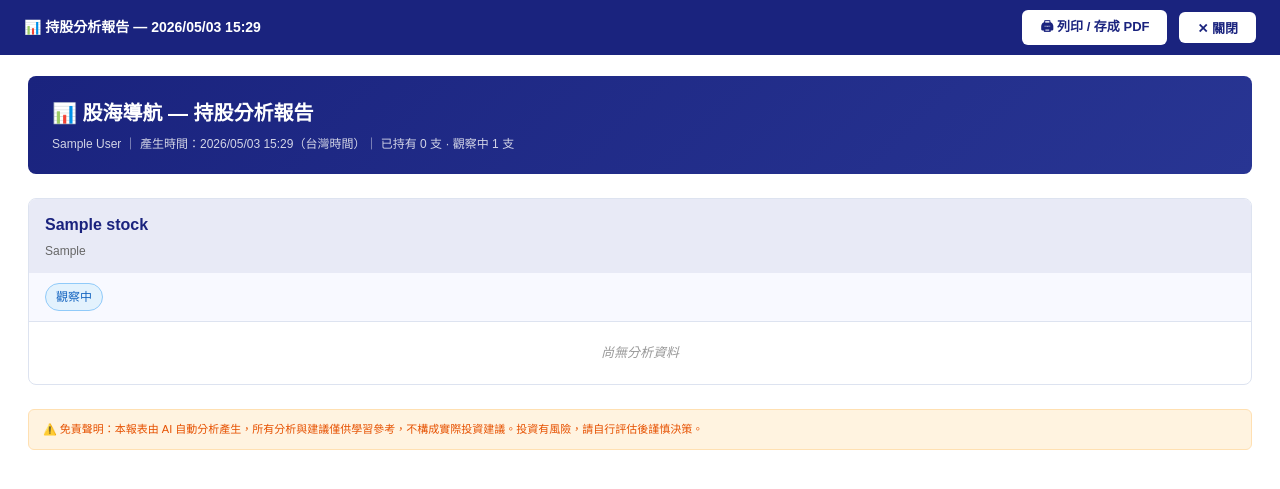
After one commit to Jason690926/investment-system, a Flask app: page /print-report in a window 1280 px wide. The commit adds this page. Shown: the top 489 px of the page. Run offline with Flask 3, Linux system fonts and the light colour scheme; a user stored in the database is signed in; tables that the repository leaves empty hold one stand-in row (values such as "Sample post").

Commit message:
fix: PDF 改為瀏覽器列印方案，移除 WeasyPrint 依賴
- /export/pdf (WeasyPrint) → /print-report (HTML 頁面 + window.print())
- 新增 templates/print_report.html：含列印工具列與 @media print CSS
- dashboard ⬇ PDF 按鈕改為 window.open('/print-report','_blank')
- 解決 Render 環境 WeasyPrint 系統套件缺失導致的 502 錯誤

Co-Authored-By: Claude Sonnet 4.6 <noreply@anthropic.com>

```diff
--- a/app.py
+++ b/app.py
@@ -512,23 +512,87 @@ def api_remove_stock():
         db.close()
 
 
-@app.route('/export/pdf')
+@app.route('/print-report')
 @login_required
-def export_pdf():
-    from modules.pdf_generator import generate_analysis_pdf
-    from flask import Response
+def print_report():
+    from modules.models import Stock, StockAnalysis
+    from sqlalchemy import func
     from datetime import datetime, timezone, timedelta
+    TW = timezone(timedelta(hours=8))
+
     db = SessionLocal()
     try:
-        pdf_bytes = generate_analysis_pdf(db, current_user)
-        if not pdf_bytes:
+        stocks = db.query(Stock).filter_by(user_id=current_user.id).order_by(Stock.created_at).all()
+        if not stocks:
             return '尚無持股資料', 404
-        now_tw = datetime.now(timezone(timedelta(hours=8)))
-        filename = f"stock_report_{now_tw.strftime('%Y%m%d')}.pdf"
-        return Response(
-            pdf_bytes,
-            mimetype='application/pdf',
-            headers={'Content-Disposition': f'attachment; filename="{filename}"'}
+
+        symbols = [s.symbol for s in stocks]
+        subq = (
+            db.query(StockAnalysis.symbol,
+                     func.max(StockAnalysis.analysis_date).label('max_date'))
+            .filter(StockAnalysis.symbol.in_(symbols),
+                    StockAnalysis.analysis_type == 'daily',
+                    StockAnalysis.html_content.isnot(None))
+            .group_by(StockAnalysis.symbol)
+            .subquery()
+        )
+        rows = (
+            db.query(StockAnalysis)
+            .join(subq, (StockAnalysis.symbol == subq.c.symbol) &
+                        (StockAnalysis.analysis_date == subq.c.max_date))
+            .all()
+        )
+        analyses = {r.symbol: r for r in rows}
+
+        stocks_html = ''
+        for s in stocks:
+            a = analyses.get(s.symbol)
+            status_cls = 'badge-holding' if s.status == 'holding' else 'badge-watching'
+            status_label = '已持有' if s.status == 'holding' else '觀察中'
+
+            pills = [f'<span class="meta-pill {status_cls}">{status_label}</span>']
+            if s.status == 'holding' and s.trades:
+                pills.append(f'<span class="meta-pill">均成本 {float(s.avg_cost):.2f} 元</span>')
+                pills.append(f'<span class="meta-pill">持有 {float(s.total_zhang):.1f} 張</span>')
+            if a:
+                pills.append(f'<span class="meta-pill">風險 {a.risk_pct}%</span>')
+                if a.wyckoff_phase:
+                    pills.append(f'<span class="meta-pill">威科夫：{a.wyckoff_phase}</span>')
+                if a.support_price:
+                    pills.append(f'<span class="meta-pill support-level">撐 {float(a.support_price):.1f}</span>')
+                if a.resistance_price:
+                    pills.append(f'<span class="meta-pill resistance-level">壓 {float(a.resistance_price):.1f}</span>')
+                if a.target_price:
+                    pills.append(f'<span class="meta-pill target-price">目標 {float(a.target_price):.1f}</span>')
+
+            body = (f'<div class="analysis-wrap">{a.html_content}</div>'
+                    if a and a.html_content
+                    else '<div class="no-analysis">尚無分析資料</div>')
+            date_note = a.analysis_date.strftime('%Y/%m/%d') if a else ''
+
+            stocks_html += f"""
+<div class="stock-block">
+  <div class="stock-block-header">
+    <div>
+      <div class="stock-block-name">{s.name}</div>
+      <div class="stock-block-symbol">{s.symbol}</div>
+    </div>
+    <div class="stock-block-meta">{date_note}</div>
+  </div>
+  <div class="stock-meta-row">{''.join(pills)}</div>
+  {body}
+</div>"""
+
+        now_tw = datetime.now(TW)
+        holding_count  = sum(1 for s in stocks if s.status == 'holding')
+        watching_count = len(stocks) - holding_count
+
+        return render_template('print_report.html',
+            date_str=now_tw.strftime('%Y/%m/%d %H:%M'),
+            user_name=current_user.name,
+            holding_count=holding_count,
+            watching_count=watching_count,
+            stocks_html=stocks_html,
         )
     finally:
         db.close()
--- a/templates/dashboard.html
+++ b/templates/dashboard.html
@@ -6,7 +6,7 @@
   <div class="section-title">我的持股</div>
   <div style="display:flex;gap:8px;align-items:center;">
     <a href="/weekly-report" class="btn btn-ghost">📊 週報</a>
-    <a href="/export/pdf" class="btn btn-ghost hide-mobile">⬇ PDF</a>
+    <button class="btn btn-ghost hide-mobile" onclick="window.open('/print-report','_blank')">⬇ PDF</button>
     <button class="btn btn-ghost" id="btn-analyze-all" onclick="analyzeAll()">⚡ 一鍵分析</button>
     <button class="btn btn-ghost" id="btn-clear-cache" onclick="clearTodayCache()" style="color:var(--orange);border-color:var(--orange);" title="測試用：清除所有分析快取（含歷史）">🗑 清快取</button>
     <button class="btn btn-primary" onclick="openAddModal()">＋ 新增股票</button>
--- /dev/null
+++ b/templates/print_report.html
@@ -0,0 +1,130 @@
+<!DOCTYPE html>
+<html lang="zh-TW">
+<head>
+  <meta charset="UTF-8">
+  <meta name="viewport" content="width=device-width, initial-scale=1.0">
+  <title>持股分析報告 — {{ date_str }}</title>
+  <style>
+    * { box-sizing: border-box; }
+    body {
+      font-family: "Microsoft JhengHei", "PingFang TC", "Heiti TC", Arial, sans-serif;
+      font-size: 13px; color: #1a1a2e; background: #fff;
+      margin: 0; padding: 24px 28px; line-height: 1.7;
+    }
+
+    .print-toolbar {
+      position: fixed; top: 0; left: 0; right: 0;
+      background: #1a237e; color: #fff;
+      padding: 10px 24px; display: flex; align-items: center; gap: 12px;
+      z-index: 100; font-size: 14px;
+    }
+    .print-toolbar strong { flex: 1; }
+    .print-toolbar button {
+      background: #fff; color: #1a237e; border: none;
+      padding: 6px 18px; border-radius: 6px; font-size: 13px;
+      cursor: pointer; font-weight: 700;
+    }
+    .print-toolbar button:hover { background: #e8eaf6; }
+
+    .report-body { padding-top: 52px; }
+
+    .report-header {
+      background: linear-gradient(135deg, #1a237e 0%, #283593 100%);
+      color: #fff; padding: 20px 24px; border-radius: 8px; margin-bottom: 24px;
+    }
+    .report-header h1 { margin: 0 0 4px; font-size: 20px; }
+    .report-header p  { margin: 0; font-size: 12px; opacity: .8; }
+
+    .stock-block {
+      border: 1px solid #dde3f0; border-radius: 8px;
+      margin-bottom: 24px; overflow: hidden;
+    }
+    .stock-block-header {
+      background: #e8eaf6; padding: 12px 16px;
+      display: flex; justify-content: space-between; align-items: center;
+    }
+    .stock-block-name   { font-size: 16px; font-weight: 700; color: #1a237e; }
+    .stock-block-symbol { font-size: 12px; color: #666; margin-top: 2px; }
+    .stock-block-meta   { text-align: right; font-size: 12px; color: #555; line-height: 1.6; }
+
+    .stock-meta-row {
+      display: flex; flex-wrap: wrap; gap: 8px;
+      padding: 10px 16px; background: #f8f9ff;
+      border-bottom: 1px solid #dde3f0; font-size: 12px;
+    }
+    .meta-pill {
+      background: #fff; border: 1px solid #c5cae9;
+      border-radius: 20px; padding: 3px 10px; color: #444;
+    }
+    .badge-holding  { background: #e8f5e9; color: #2e7d32; border-color: #a5d6a7; }
+    .badge-watching { background: #e3f2fd; color: #1565c0; border-color: #90caf9; }
+
+    .analysis-wrap { padding: 16px; }
+    .no-analysis   { padding: 20px 16px; color: #999; font-style: italic; text-align: center; }
+
+    .analysis-wrap h3 {
+      font-size: 13px; font-weight: 700; color: #1a237e;
+      border-left: 4px solid #1a237e; padding: 6px 10px;
+      background: #e8eaf6; border-radius: 0 4px 4px 0;
+      margin: 18px 0 8px;
+    }
+    .analysis-wrap ul { padding-left: 18px; margin: 4px 0; }
+    .analysis-wrap li { margin: 4px 0; }
+    .analysis-wrap p  { margin: 6px 0; }
+
+    .key-point {
+      display: inline-block; color: #7c5e00; font-weight: 700;
+      background: #fff8e1; border-left: 3px solid #f9a825;
+      padding: 2px 8px; border-radius: 0 4px 4px 0; margin: 2px 0;
+    }
+    .support-level    { color: #1565c0; font-weight: 700; background: #e3f2fd; padding: 1px 6px; border-radius: 4px; }
+    .resistance-level { color: #c62828; font-weight: 700; background: #ffebee; padding: 1px 6px; border-radius: 4px; }
+    .target-price     { color: #2e7d32; font-weight: 700; background: #e8f5e9; padding: 1px 6px; border-radius: 4px; }
+    .stop-loss        { color: #b71c1c; font-weight: 700; background: #ffebee; padding: 1px 6px; border-radius: 4px; }
+    .short-term-title { color: #d84315; font-weight: 700; }
+    .mid-term-title   { color: #1565c0; font-weight: 700; }
+
+    .analysis-wrap table { width: 100%; border-collapse: collapse; font-size: 12px; margin: 8px 0; }
+    .analysis-wrap th { background: #e8eaf6; padding: 6px 8px; text-align: left; font-weight: 600; color: #333; }
+    .analysis-wrap td { padding: 5px 8px; border-bottom: 1px solid #f0f0f0; }
+    .bull { color: #e53935; font-weight: 600; }
+    .bear { color: #43a047; font-weight: 600; }
+
+    .recommend-section h3 { border-left-color: #e65100; background: #fff3e0; color: #e65100; }
+
+    .disclaimer {
+      background: #fff3e0; border: 1px solid #ffe0b2;
+      border-radius: 6px; padding: 10px 14px;
+      font-size: 11px; color: #e65100; margin-top: 24px;
+    }
+
+    @media print {
+      .print-toolbar { display: none !important; }
+      .report-body   { padding-top: 0; }
+      .stock-block   { page-break-inside: avoid; }
+    }
+  </style>
+</head>
+<body>
+
+<div class="print-toolbar">
+  <strong>📊 持股分析報告 — {{ date_str }}</strong>
+  <button onclick="window.print()">🖨 列印 / 存成 PDF</button>
+  <button onclick="window.close()">✕ 關閉</button>
+</div>
+
+<div class="report-body">
+  <div class="report-header">
+    <h1>📊 股海導航 — 持股分析報告</h1>
+    <p>{{ user_name }} ｜ 產生時間：{{ date_str }}（台灣時間）｜ 已持有 {{ holding_count }} 支 · 觀察中 {{ watching_count }} 支</p>
+  </div>
+
+  {{ stocks_html | safe }}
+
+  <div class="disclaimer">
+    ⚠️ 免責聲明：本報表由 AI 自動分析產生，所有分析與建議僅供學習參考，不構成實際投資建議。投資有風險，請自行評估後謹慎決策。
+  </div>
+</div>
+
+</body>
+</html>
```
